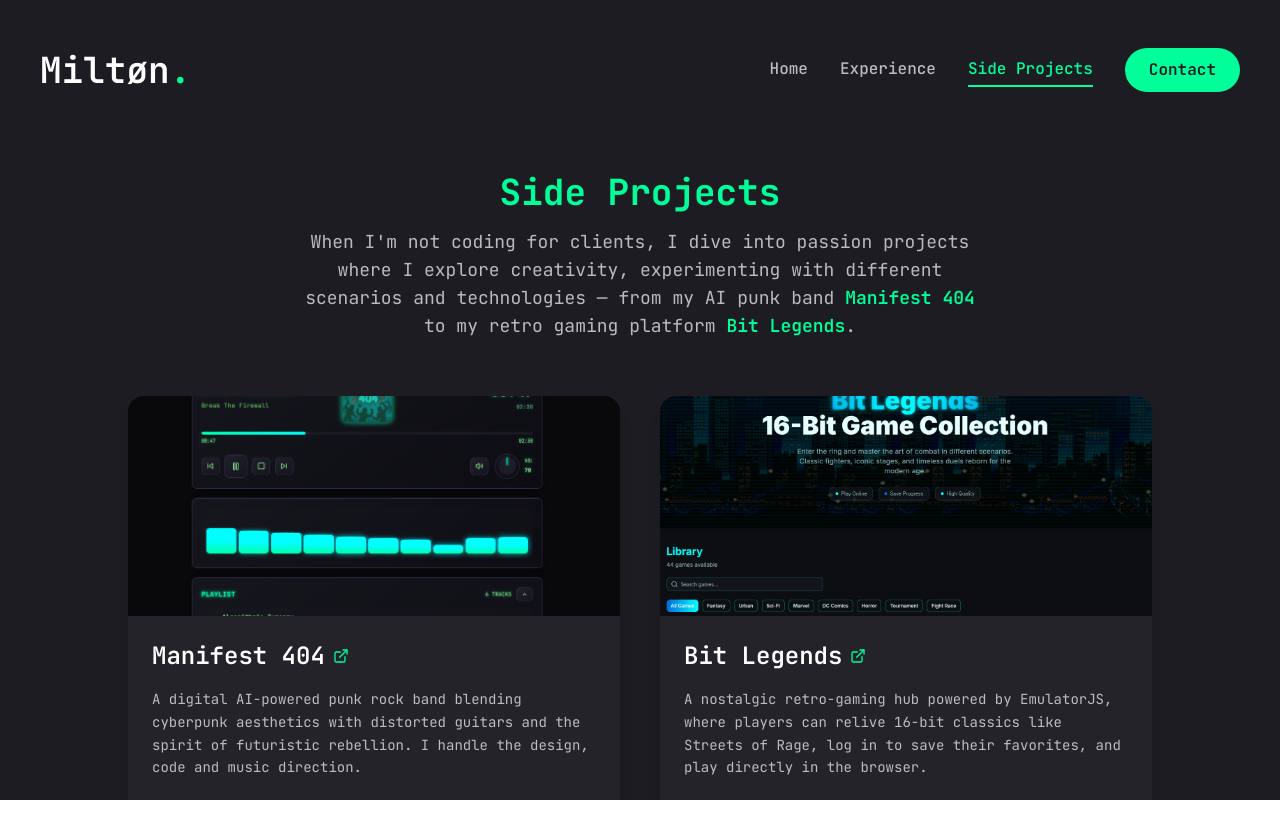
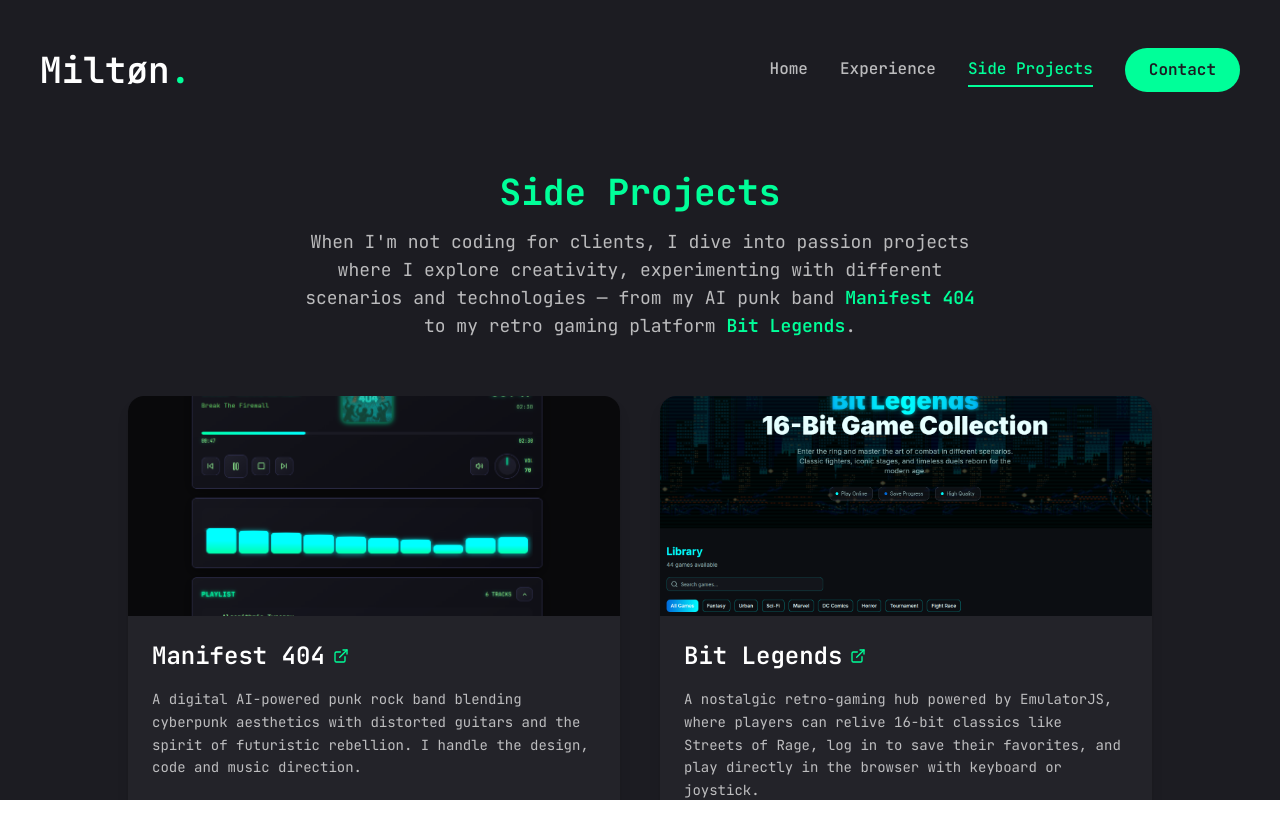
Before and after one commit to Miltonr87/portfoliov2, a Next.js app: page /sideprojects in a window 1280 px wide. Shown: the top 838 px of the page. Built offline with nearby package versions, Linux system fonts and the light colour scheme.

Commit message:
Added firebase

```diff
--- a/src/app/sideprojects/page.jsx
+++ b/src/app/sideprojects/page.jsx
@@ -23,7 +23,7 @@
   {
     title: 'Bit Legends',
     description:
-      'A nostalgic retro-gaming hub powered by EmulatorJS, where players can relive 16-bit classics like Streets of Rage, log in to save their favorites, and play directly in the browser.',
+      'A nostalgic retro-gaming hub powered by EmulatorJS, where players can relive 16-bit classics like Streets of Rage, log in to save their favorites, and play directly in the browser with keyboard or joystick.',
     tech: [
       'React',
       'Typescript',
@@ -31,6 +31,7 @@
       'Framer Motion',
       'OAuth',
       'EmulatorJS',
+      'Firebase',
     ],
     link: 'https://bitlegends.vercel.app/',
     image: '/assets/projects/bitlegends.png',
```
